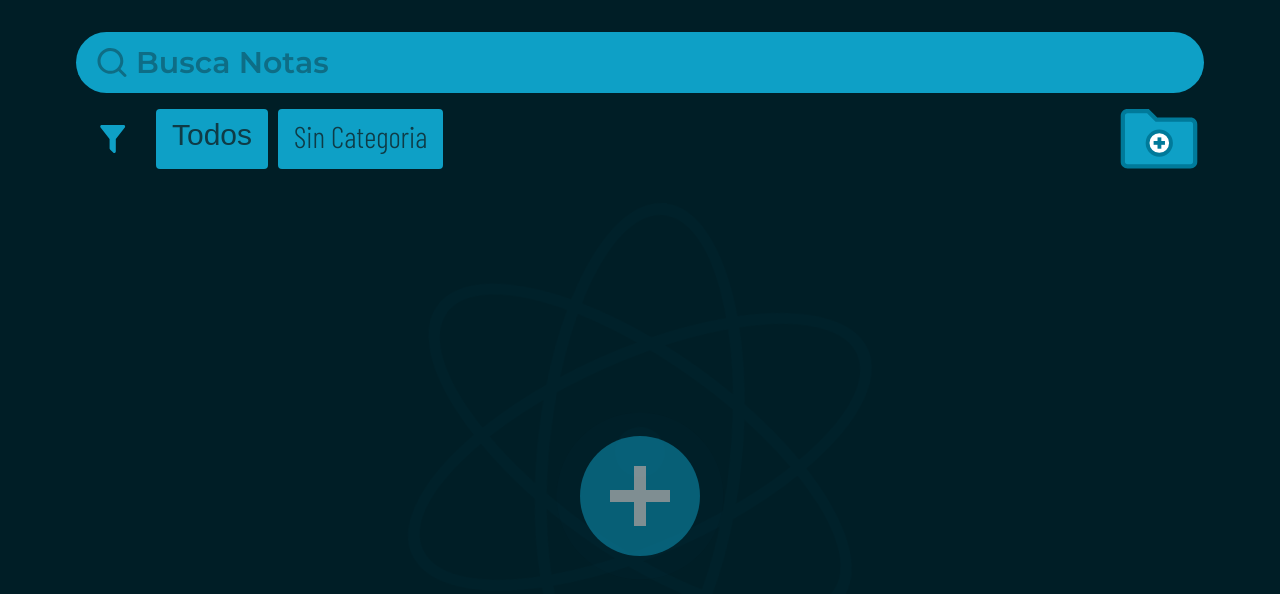
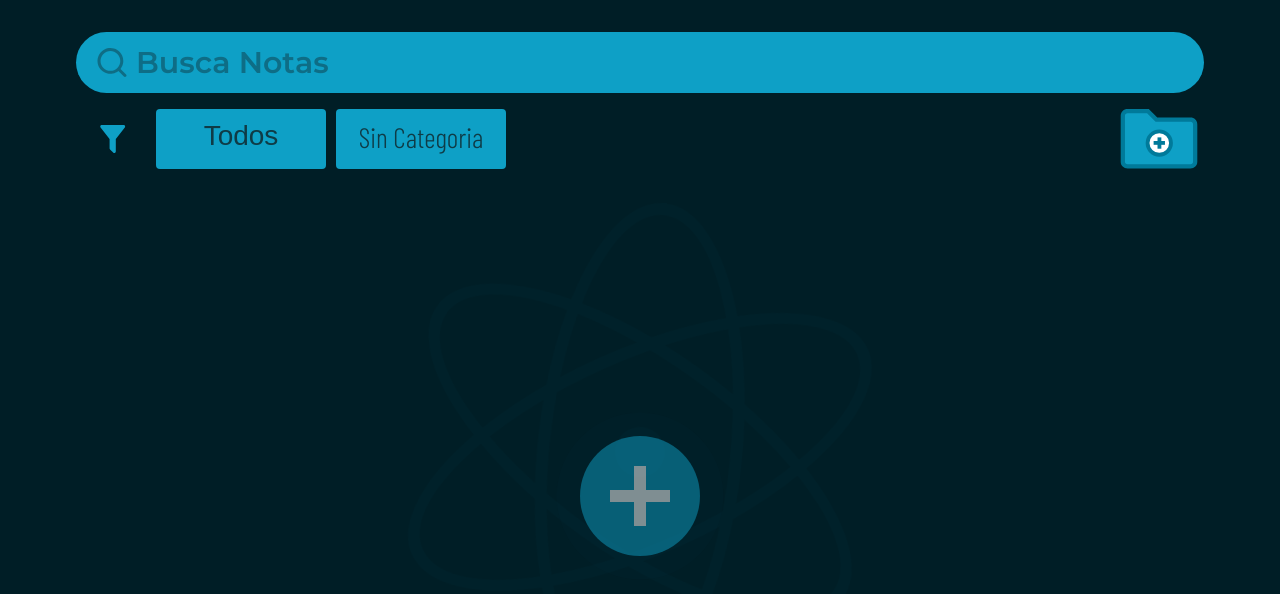
Before and after one commit to achipre/todo-list-app-react, a React (Vite) app: page / in a window 1280 px wide. Shown: the top 594 px of the page. Built offline with nearby package versions, Linux system fonts and the light colour scheme; a web font is replaced by a local one.

Commit message:
Add Category

```diff
--- a/src/App.css
+++ b/src/App.css
@@ -61,8 +61,21 @@
   color: var(--secondary-color);
 }
 .articleTitle {
-  font-size: 3rem;
+  width: 90%;
+  min-height: 34px;
+  font-size: 2.6rem;
   font-weight: 400;
+  text-wrap: nowrap;
+  overflow-x: hidden;
+  text-overflow: ellipsis;
+}
+.articleInfoTodo{
+  display: -webkit-box;
+  -webkit-box-orient: vertical;
+  overflow: hidden;
+  -webkit-line-clamp: 2;
+  font-size: 1.85rem;
+  text-overflow: ellipsis;
 }
 .articleFooter{
   font-size: 1.2rem;
@@ -70,6 +83,12 @@
   margin-top: auto;
   display: flex;
   justify-content: space-between;
+}
+.articleCategory{
+  max-width: 65%;
+  overflow-x: hidden;
+  text-wrap: nowrap;
+  text-overflow: ellipsis;
 }
 .iconDelete {
   position: absolute;
--- a/src/componets/SectionCategory.jsx
+++ b/src/componets/SectionCategory.jsx
@@ -5,7 +5,6 @@ import { useStoreCategories, useStoreCategory } from '../store/todoStore'
 export default function SectionCategory () {
   // Agregar Category
   const { categories, addCategory, selectCategory } = useStoreCategories()
-
   const [category, setCategory] = useState('')
 
   // interaccion en el Input Category
@@ -26,7 +25,6 @@ export default function SectionCategory () {
       turnToTrue()
     }
   }
-
   const refInputCategory = useRef()
   const refSectionInputCategory = useRef()
 
--- a/src/componets/sectionCategory.css
+++ b/src/componets/sectionCategory.css
@@ -18,12 +18,16 @@
   display: none;
 }
 .category {
+  font-size: 2.8rem;
+  min-width: 170px;
+  max-width: 188px;
+  text-align: center;
+  overflow-x: hidden;
+  text-overflow: ellipsis;
   cursor: pointer;
-  display: flex;
-  justify-items: center;
   border-radius: 4px;
   background-color: var(--primary-color);
-  padding: 9px;
+  padding: 11px;
   padding-left: 16px;
   padding-right: 16px;
   color: var(--secondary-color);
```
